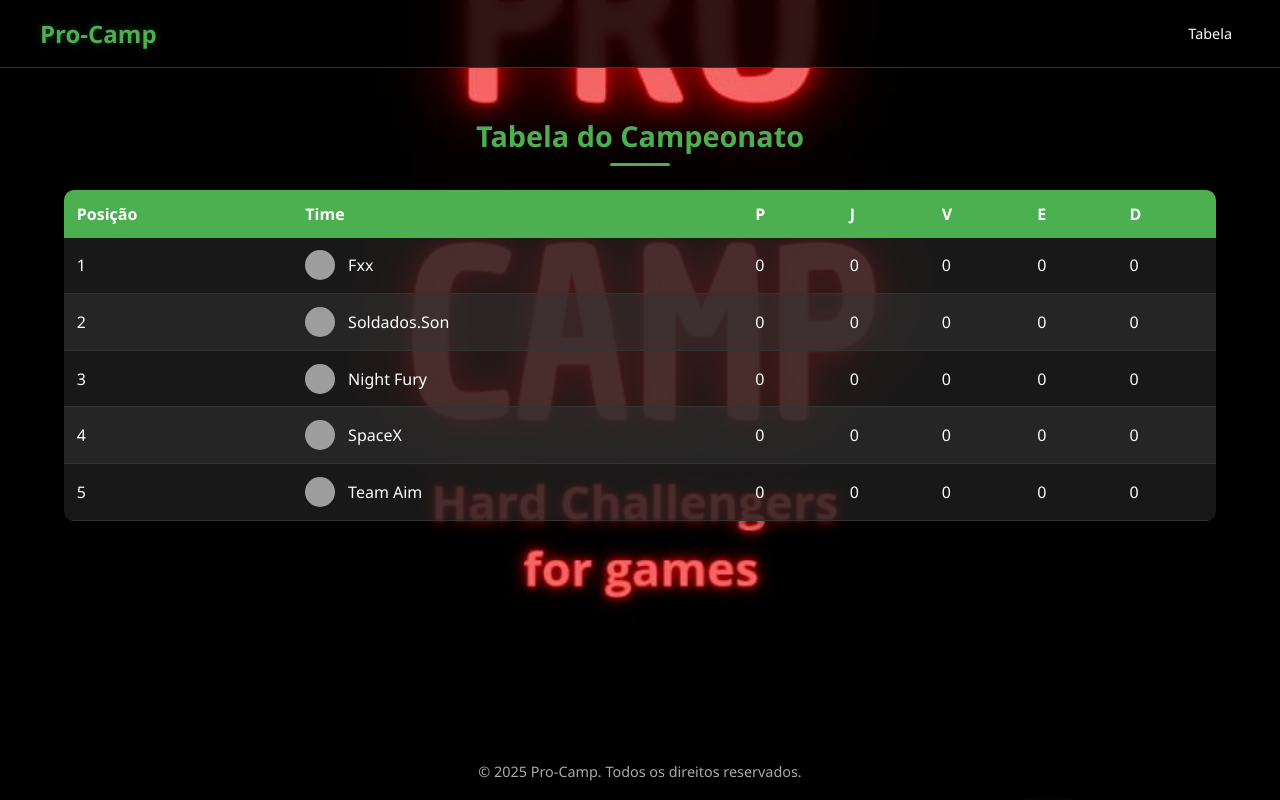
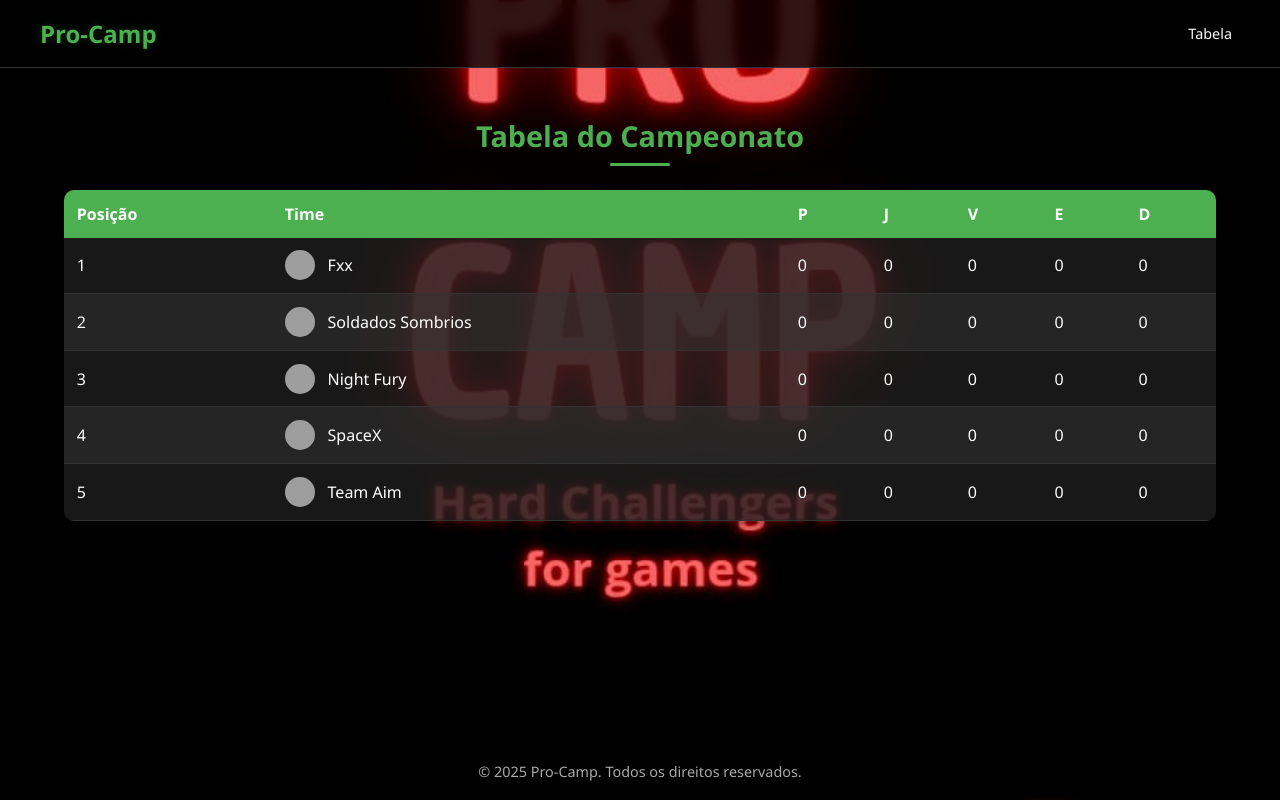
Before and after one commit to DevFxx/PCOFICIAL, a SvelteKit app: page /tabela in a window 1280 px wide. Built offline with nearby package versions, Linux system fonts and the light colour scheme; grey boxes are pictures that could not be loaded.

Commit message:
Update +page.svelte

```diff
--- a/src/routes/tabela/+page.svelte
+++ b/src/routes/tabela/+page.svelte
@@ -24,7 +24,7 @@ import '../../global.css'
     },
     {
       posicao: 2,
-      nome: "Soldados.Son",
+      nome: "Soldados Sombrios",
       img: "https://i.imgur.com/B9DLwTO.jpeg",
       alt: "Soldados.Son",
       p: 0,
```
